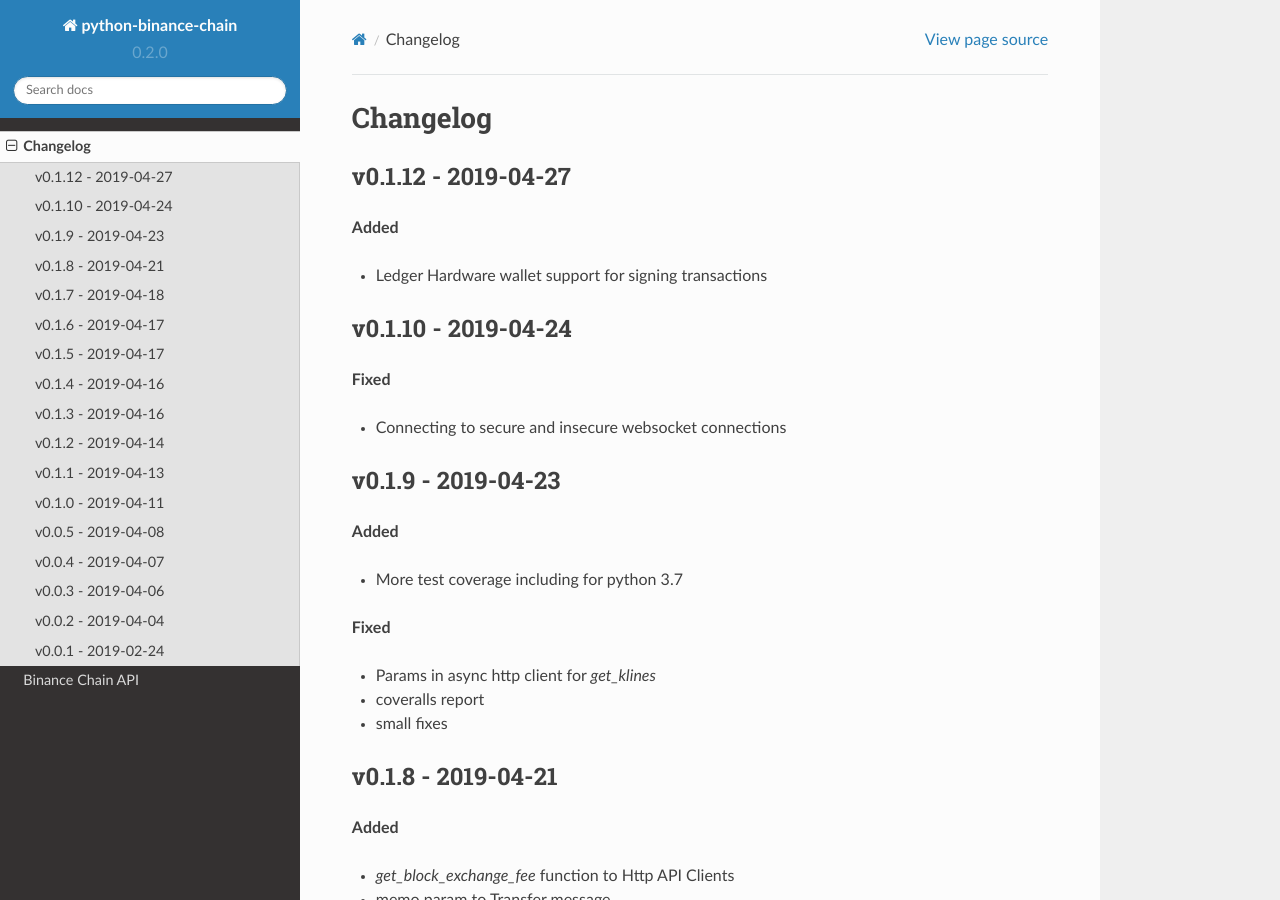
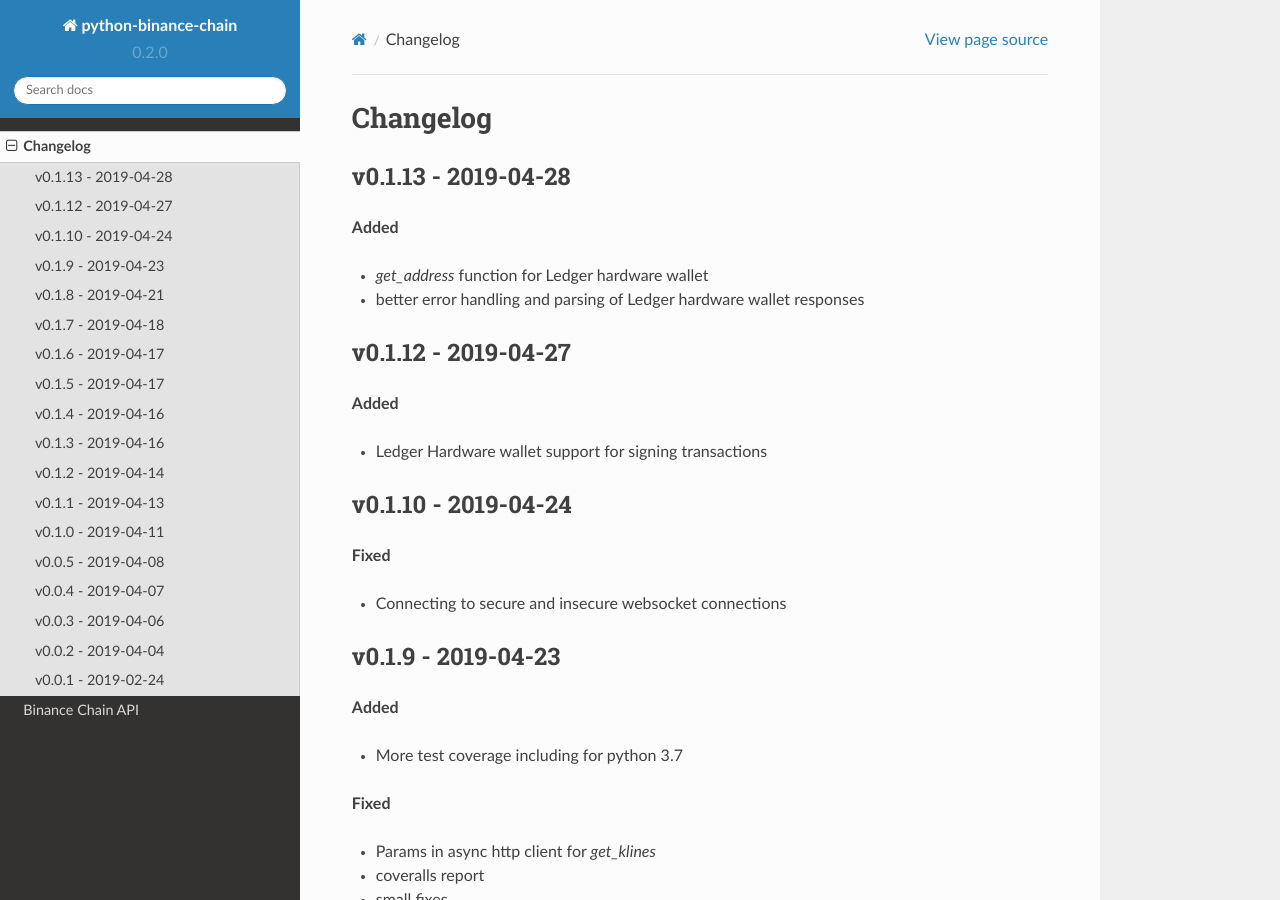
Before and after one commit to sammchardy/python-binance-chain, a Sphinx documentation site: the page built from docs/changelog.rst, in a window 1280 px wide and 900 px high. Built offline with Sphinx 7.4.7 and the Read the Docs theme 2.0.0, drawn with Linux system fonts in a browser that asks for light colours; formulas are drawn with MathJax 3.

Commit message:
Update to v0.1.13

```diff
--- a/README.rst
+++ b/README.rst
@@ -1,5 +1,5 @@
 =======================================
-Welcome to python-binance-chain v0.1.12
+Welcome to python-binance-chain v0.1.13
 =======================================
 
 .. image:: https://img.shields.io/pypi/v/python-binance-chain.svg
--- a/binance_chain/__init__.py
+++ b/binance_chain/__init__.py
@@ -4,4 +4,4 @@
 
 """
 
-__version__ = '0.1.12'
+__version__ = '0.1.13'
--- a/docs/changelog.rst
+++ b/docs/changelog.rst
@@ -1,5 +1,13 @@
 Changelog
 =========
+
+v0.1.13 - 2019-04-28
+^^^^^^^^^^^^^^^^^^^^
+
+**Added**
+
+- `get_address` function for Ledger hardware wallet
+- better error handling and parsing of Ledger hardware wallet responses
 
 v0.1.12 - 2019-04-27
 ^^^^^^^^^^^^^^^^^^^^
```
